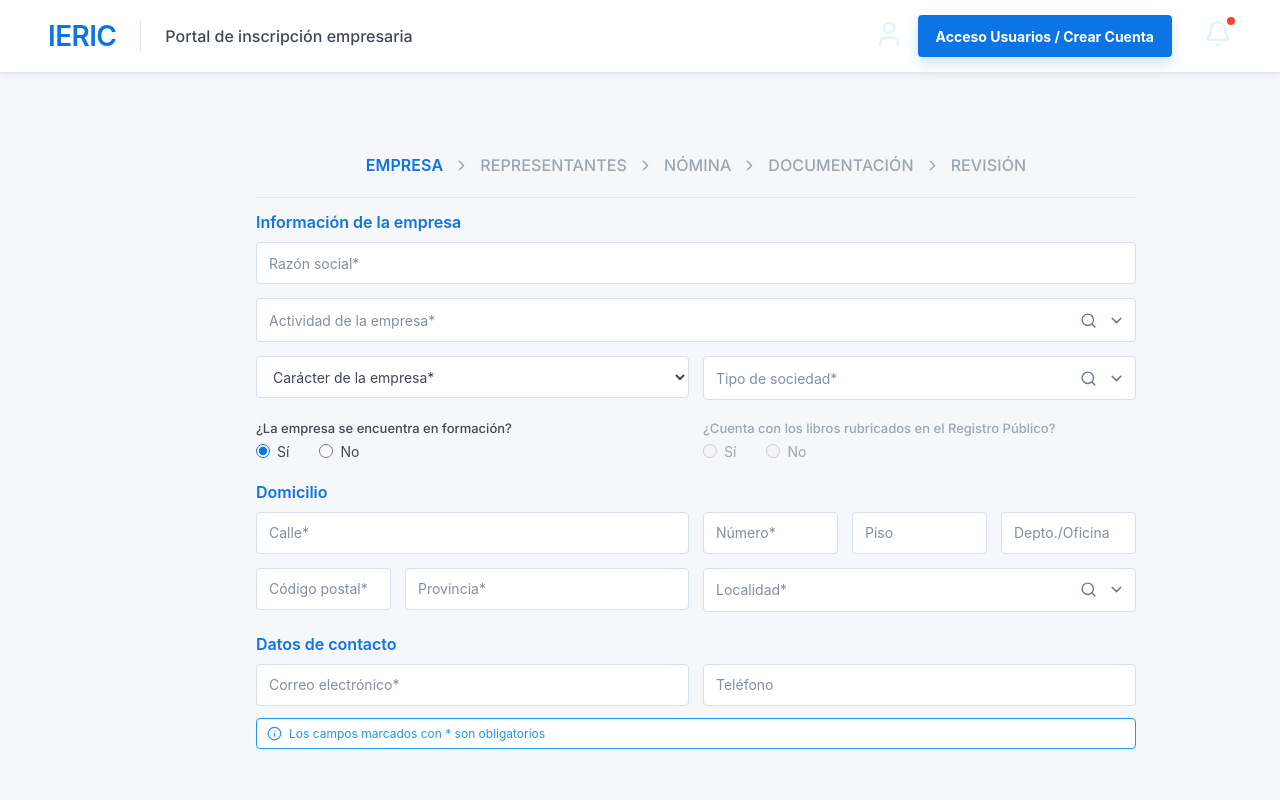
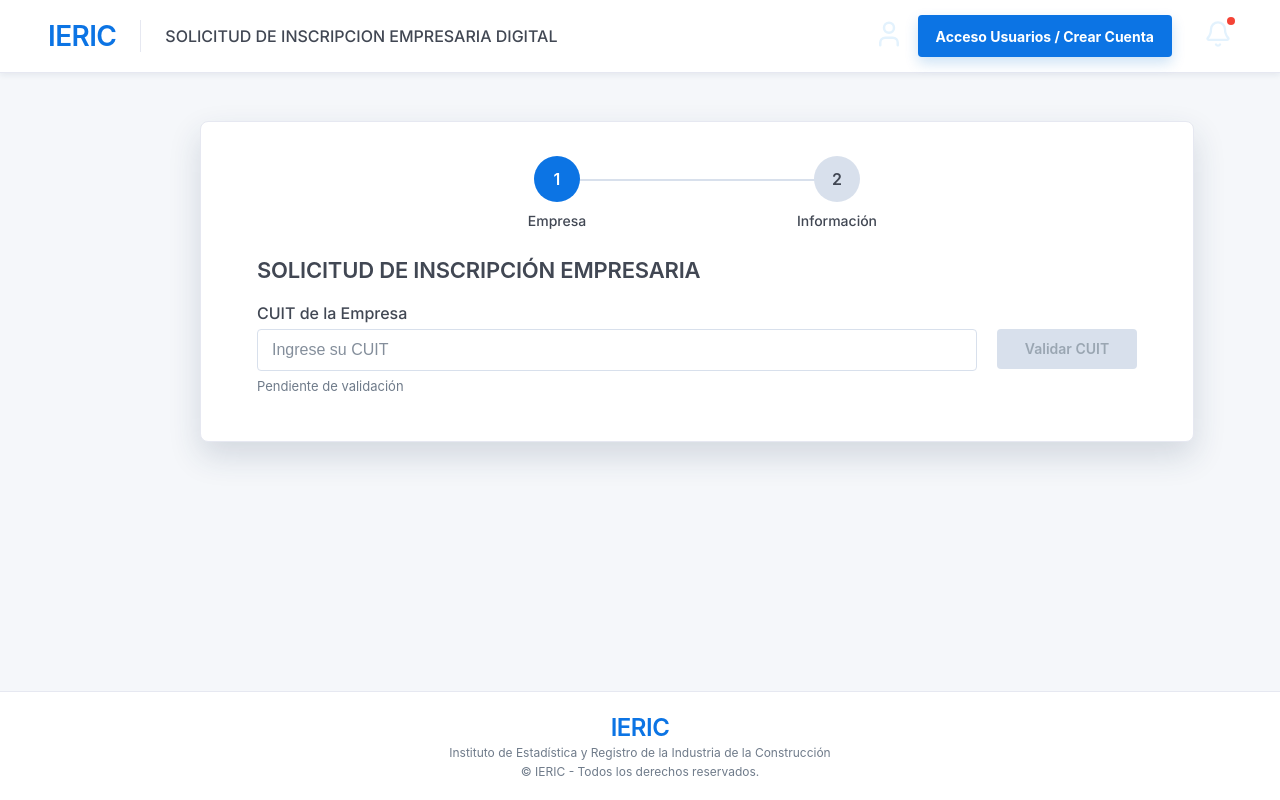
Before and after one commit to HernanFerre/InscripcionEmpresaria-IERIC, a React (Vite) app in the folder Frontend/: page / in a window 1280 px wide. Shown: the top 800 px of the page. Built offline with nearby package versions, Linux system fonts and the light colour scheme; a web font is replaced by a local one.

Commit message:
Ajustes Esteticos 02

```diff
--- a/Frontend/src/components/layout/Topbar.jsx
+++ b/Frontend/src/components/layout/Topbar.jsx
@@ -1,19 +1,32 @@
 import { User, Bell } from "lucide-react";
 
-export default function Topbar({ usuario, onAbrirLogin, onCambiarUsuario }) {
-  const nombreUsuario =
-    usuario?.profile?.nombreUsuario ||
+function formatearCuit(cuit) {
+  const numeros = String(cuit ?? "").replace(/\D/g, "");
+
+  if (numeros.length !== 11) {
+    return "—";
+  }
+
+  return `${numeros.slice(0, 2)}-${numeros.slice(2, 10)}-${numeros.slice(10)}`;
+}
+
+export default function Topbar({ usuario, cuit, mostrarDatosInscripcion = false, onAbrirLogin, onCambiarUsuario }) {
+  const nombreUsuario = usuario
+    ? usuario?.profile?.nombreUsuario ||
       usuario?.profile?.name ||
       usuario?.profile?.unique_name ||
       usuario?.profile?.email ||
-    "Usuario logueado";
+      "Usuario logueado"
+    : "—";
+
+  const cuitFormateado = formatearCuit(cuit);
 
   return (
     <header className="topbar">
       <div className="topbar-left">
         <strong className="brand">IERIC</strong>
         <span className="divider"></span>
-        <span className="portal-title">Portal de inscripción empresaria</span>
+        <span className="portal-title">SOLICITUD DE INSCRIPCION EMPRESARIA DIGITAL</span>
       </div>
 
       <div className="topbar-right">
@@ -21,14 +34,19 @@ export default function Topbar({ usuario, onAbrirLogin, onCambiarUsuario }) {
           <User size={30} />
         </div>
 
+        {mostrarDatosInscripcion && (
+          <div className="topbar-inscripcion-data">
+            <span>CUIT: {cuitFormateado}</span>
+            <span>Usuario: {nombreUsuario}</span>
+          </div>
+        )}
+
+        {!mostrarDatosInscripcion && usuario && <span className="topbar-user-name">{nombreUsuario}</span>}
+
         {usuario ? (
-          <>
-            <span className="topbar-user-name">{nombreUsuario}</span>
-
           <button className="topbar-auth-button" type="button" raised="" onClick={onCambiarUsuario}>
             Ingresar con otro usuario
           </button>
-          </>
         ) : (
           <button className="topbar-auth-button" type="button" raised="" onClick={onAbrirLogin}>
             Acceso Usuarios / Crear Cuenta
--- a/Frontend/src/config/featureFlags.js
+++ b/Frontend/src/config/featureFlags.js
@@ -1,6 +1,6 @@
 export const MOSTRAR_VALIDACION_TELEFONO = false;
 
-export const INICIAR_EN_INSCRIPCION = true;
+export const INICIAR_EN_INSCRIPCION = false;
 
 export const QUIZ_BLOCKING_MOCK = {
   enabled: true,
--- a/Frontend/src/mocks/InscripcionCatalogosMock.js
+++ b/Frontend/src/mocks/InscripcionCatalogosMock.js
@@ -1,80 +1,9 @@
-export const ACTIVIDADES_EMPRESA_MOCK = [
-  {
-    value: "construccion-residencial",
-    label: "Construcción de edificios residenciales",
-  },
-  {
-    value: "construccion-no-residencial",
-    label: "Construcción de edificios no residenciales",
-  },
-  {
-    value: "obras-viales",
-    label: "Obras viales",
-  },
-  {
-    value: "obras-infraestructura",
-    label: "Obras de infraestructura",
-  },
-  {
-    value: "instalaciones-electricas",
-    label: "Instalaciones eléctricas",
-  },
-  {
-    value: "instalaciones-sanitarias",
-    label: "Instalaciones sanitarias",
-  },
-  {
-    value: "demolicion",
-    label: "Demolición y preparación de terrenos",
-  },
-  {
-    value: "terminacion-edificios",
-    label: "Terminación de edificios",
-  },
-];
+import catalogos from "./InscripcionCatalogosMock.json";
 
-export const CARACTERES_EMPRESA_MOCK = [
-  { value: "privada", label: "Privada" },
-  { value: "publica", label: "Pública" },
-  { value: "mixta", label: "Mixta" },
-];
+export const ACTIVIDADES_EMPRESA_MOCK = catalogos.actividadesEmpresa ?? [];
 
-export const TIPOS_SOCIEDAD_MOCK = [
-  {
-    value: "sa",
-    label: "Sociedad Anónima (S.A.)",
-  },
-  {
-    value: "srl",
-    label: "Sociedad de Responsabilidad Limitada (S.R.L.)",
-  },
-  {
-    value: "sas",
-    label: "Sociedad por Acciones Simplificada (S.A.S.)",
-  },
-  {
-    value: "cooperativa",
-    label: "Cooperativa",
-  },
-  {
-    value: "sociedad-colectiva",
-    label: "Sociedad Colectiva",
-  },
-  {
-    value: "sociedad-comandita",
-    label: "Sociedad en Comandita",
-  },
-];
+export const CARACTERES_EMPRESA_MOCK = catalogos.caracteresEmpresa ?? [];
 
-export const LOCALIDADES_MOCK = [
-  { value: "caba", label: "Ciudad Autónoma de Buenos Aires" },
-  { value: "la-plata", label: "La Plata" },
-  { value: "mar-del-plata", label: "Mar del Plata" },
-  { value: "bahia-blanca", label: "Bahía Blanca" },
-  { value: "cordoba", label: "Córdoba" },
-  { value: "rosario", label: "Rosario" },
-  { value: "santa-fe", label: "Santa Fe" },
-  { value: "mendoza", label: "Mendoza" },
-  { value: "neuquen", label: "Neuquén" },
-  { value: "tucuman", label: "San Miguel de Tucumán" },
-];
+export const TIPOS_SOCIEDAD_MOCK = catalogos.tiposSociedad ?? [];
+
+export const LOCALIDADES_MOCK = catalogos.localidades ?? [];
--- /dev/null
+++ b/Frontend/src/mocks/InscripcionCatalogosMock.json
@@ -0,0 +1,118 @@
+{
+  "actividadesEmpresa": [
+    {
+      "value": "construccion-residencial",
+      "label": "Construcción de edificios residenciales"
+    },
+    {
+      "value": "construccion-no-residencial",
+      "label": "Construcción de edificios no residenciales"
+    },
+    {
+      "value": "obras-viales",
+      "label": "Obras viales"
+    },
+    {
+      "value": "obras-infraestructura",
+      "label": "Obras de infraestructura"
+    },
+    {
+      "value": "instalaciones-electricas",
+      "label": "Instalaciones eléctricas"
+    },
+    {
+      "value": "instalaciones-sanitarias",
+      "label": "Instalaciones sanitarias"
+    },
+    {
+      "value": "demolicion",
+      "label": "Demolición y preparación de terrenos"
+    },
+    {
+      "value": "terminacion-edificios",
+      "label": "Terminación de edificios"
+    }
+  ],
+  "caracteresEmpresa": [
+    {
+      "value": "privada",
+      "label": "Privada"
+    },
+    {
+      "value": "publica",
+      "label": "Pública"
+    },
+    {
+      "value": "mixta",
+      "label": "Mixta"
+    }
+  ],
+  "tiposSociedad": [
+    {
+      "value": "sa",
+      "label": "Sociedad Anónima (S.A.)"
+    },
+    {
+      "value": "srl",
+      "label": "Sociedad de Responsabilidad Limitada (S.R.L.)"
+    },
+    {
+      "value": "sas",
+      "label": "Sociedad por Acciones Simplificada (S.A.S.)"
+    },
+    {
+      "value": "cooperativa",
+      "label": "Cooperativa"
+    },
+    {
+      "value": "sociedad-colectiva",
+      "label": "Sociedad Colectiva"
+    },
+    {
+      "value": "sociedad-comandita",
+      "label": "Sociedad en Comandita"
+    }
+  ],
+  "localidades": [
+    {
+      "value": "caba",
+      "label": "Ciudad Autónoma de Buenos Aires"
+    },
+    {
+      "value": "la-plata",
+      "label": "La Plata"
+    },
+    {
+      "value": "mar-del-plata",
+      "label": "Mar del Plata"
+    },
+    {
+      "value": "bahia-blanca",
+      "label": "Bahía Blanca"
+    },
+    {
+      "value": "cordoba",
+      "label": "Córdoba"
+    },
+    {
+      "value": "rosario",
+      "label": "Rosario"
+    },
+    {
+      "value": "santa-fe",
+      "label": "Santa Fe"
+    },
+    {
+      "value": "mendoza",
+      "label": "Mendoza"
+    },
+    {
+      "value": "neuquen",
+      "label": "Neuquén"
+    },
+    {
+      "value": "tucuman",
+      "label": "San Miguel de Tucumán"
+    }
+  ]
+}
--- a/Frontend/src/pages/InscripcionPage.jsx
+++ b/Frontend/src/pages/InscripcionPage.jsx
@@ -117,7 +117,13 @@ export default function InscripcionPage() {
     <IericAuth onAuthenticated={handleAuthenticated}>
       {({ usuario, estaLogueado, abrirLogin, cambiarUsuario }) => (
         <div className="app-shell">
-          <Topbar usuario={usuario} onAbrirLogin={abrirLogin} onCambiarUsuario={cambiarUsuario} />
+          <Topbar
+            usuario={usuario}
+            cuit={formData.cuit}
+            mostrarDatosInscripcion={faseActual === "inscripcion"}
+            onAbrirLogin={abrirLogin}
+            onCambiarUsuario={cambiarUsuario}
+          />
 
           <main className="main-area">
             <section className="content-grid">
@@ -187,7 +193,7 @@ export default function InscripcionPage() {
             </section>
           </main>
 
-          <Footer />
+          {faseActual !== "inscripcion" && <Footer />}
         </div>
       )}
     </IericAuth>
--- a/Frontend/src/steps/inscripcion/StepEmpresa.jsx
+++ b/Frontend/src/steps/inscripcion/StepEmpresa.jsx
@@ -221,7 +221,7 @@ export default function StepEmpresa({ initialData = null, onNext }) {
       </section>
 
       <section className="empresa-form-section">
-        <h2 className="empresa-section-title">Domicilio</h2>
+        <h2 className="empresa-section-title">Domicilio Legal</h2>
 
         <div className="empresa-form-grid">
           <div className="empresa-col-6">
--- a/Frontend/src/styles/inscripcion.css
+++ b/Frontend/src/styles/inscripcion.css
@@ -45,6 +45,23 @@
 
 .topbar-right {
   gap: 14px;
+}
+
+.topbar-inscripcion-data {
+  display: flex;
+  flex-direction: column;
+  align-items: flex-end;
+  min-width: 180px;
+  margin-right: 24px;
+  line-height: 1.35;
+  text-align: right;
+}
+
+.topbar-inscripcion-data span {
+  color: var(--color-text);
+  font-size: var(--font-size-sm);
+  font-weight: var(--font-weight-medium);
+  white-space: nowrap;
 }
 
 .user-icon,
```
Lines whose indentation alone changed are shown as unchanged.
